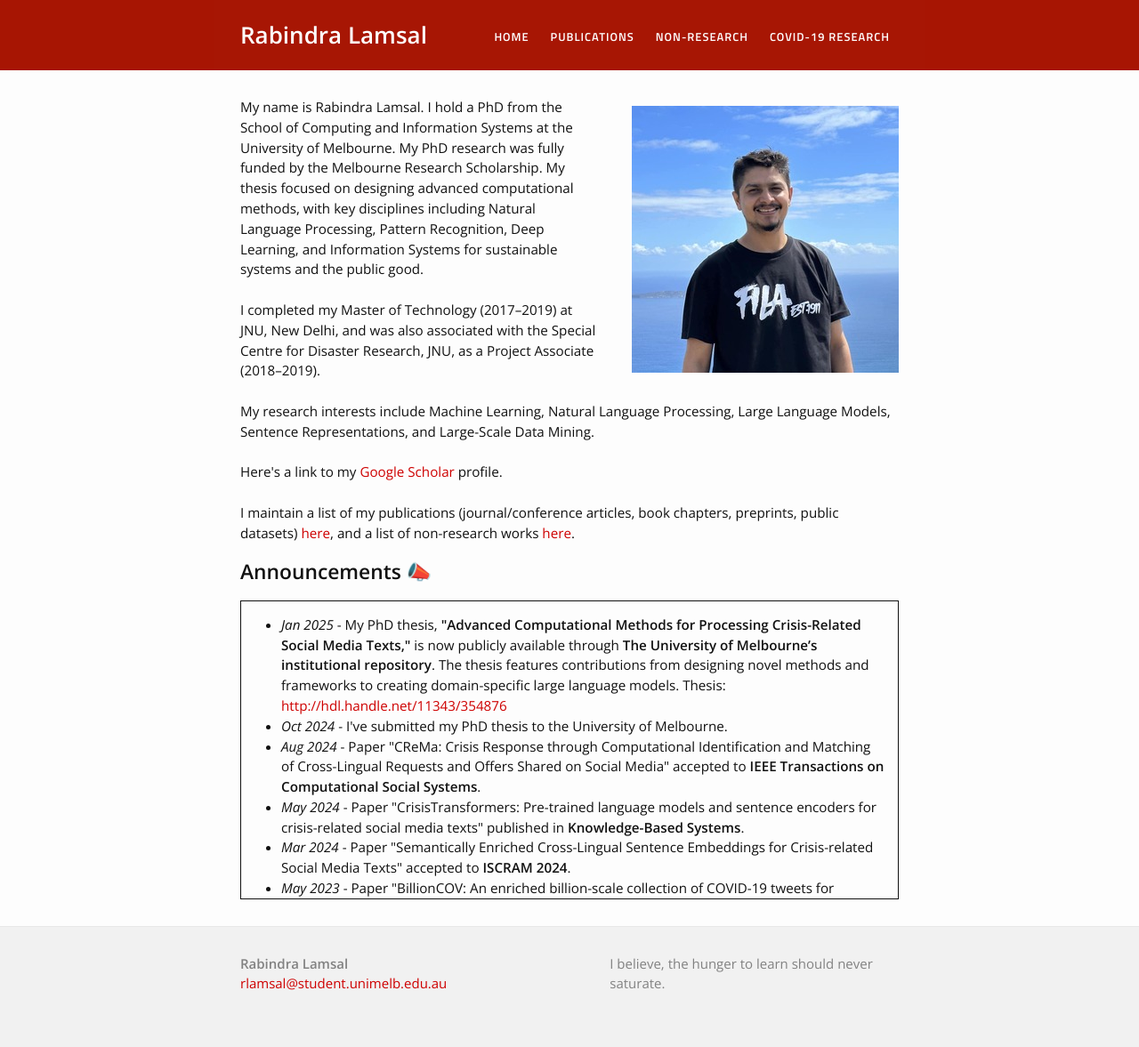
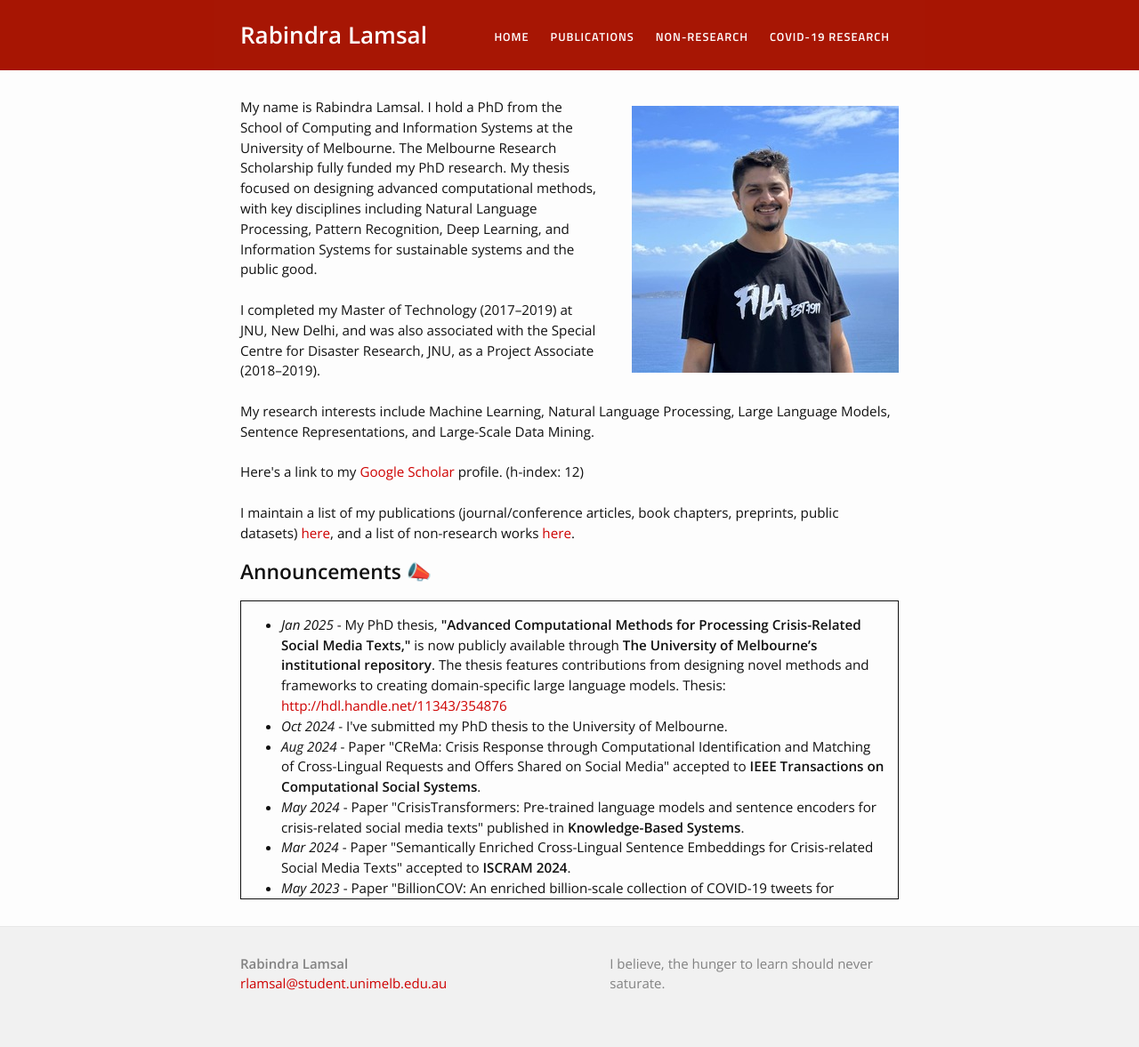
Before and after one commit to rabindralamsal/personal-site, a Jekyll site: the page built from index.html, in a window 1280 px wide. Shown: the whole page at 89% size. Built offline with Jekyll 4.4.1, drawn with Linux system fonts in a browser that asks for light colours.

Commit message:
Update index.html

```diff
--- a/index.html
+++ b/index.html
@@ -4,7 +4,7 @@ layout: default
 
 <div class="home">
 <img src="/rabindra_lamsal.jpg" style="float: right;margin-left: 40px;margin-top: 10px;">
-<p>My name is Rabindra Lamsal. I hold a PhD from the School of Computing and Information Systems at the University of Melbourne. My PhD research was fully funded by the Melbourne Research Scholarship. My thesis focused on designing advanced computational methods, with key disciplines including Natural Language Processing, Pattern Recognition, Deep Learning, and Information Systems for sustainable systems and the public good.
+<p>My name is Rabindra Lamsal. I hold a PhD from the School of Computing and Information Systems at the University of Melbourne. The Melbourne Research Scholarship fully funded my PhD research. My thesis focused on designing advanced computational methods, with key disciplines including Natural Language Processing, Pattern Recognition, Deep Learning, and Information Systems for sustainable systems and the public good.
 
 <br><br> I completed my Master of Technology (2017–2019) at JNU, New Delhi, and was also associated with the Special Centre for Disaster Research, JNU, as a Project Associate (2018–2019).
 
@@ -12,7 +12,7 @@ layout: default
 My research interests include Machine Learning, Natural Language Processing, Large Language Models, Sentence Representations, and Large-Scale Data Mining.
 
 <br><br>
-Here's a link to my <a href="https://scholar.google.com/citations?hl=en&user=tN_Eb9MAAAAJ&view_op=list_works&sortby=pubdate">Google Scholar</a> profile.<br><br>
+Here's a link to my <a href="https://scholar.google.com/citations?hl=en&user=tN_Eb9MAAAAJ&view_op=list_works&sortby=pubdate">Google Scholar</a> profile. (h-index: 12)<br><br>
 
 I maintain a list of my publications (journal/conference articles, book chapters, preprints, public datasets) <a href="/research/">here</a>, and a list of non-research works <a href="/projects">here</a>.
 
```
Also changed, not shown: other parts of index.html (+1 -1 lines).
